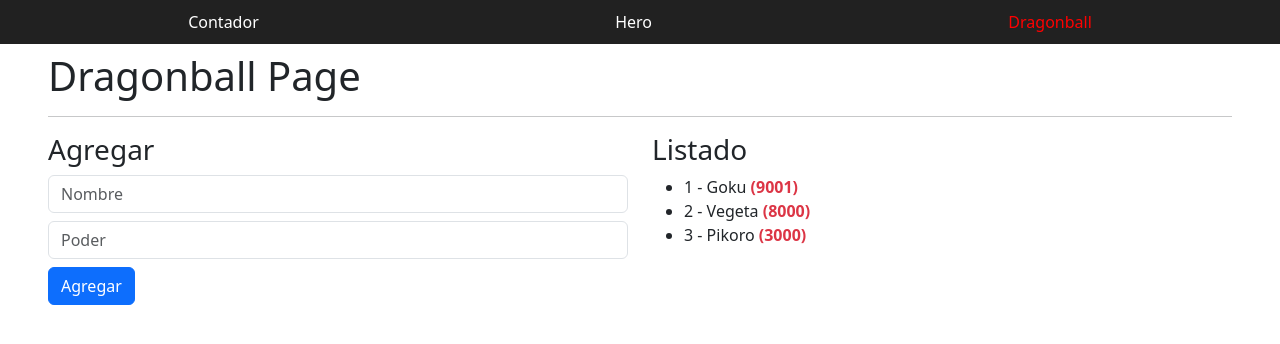
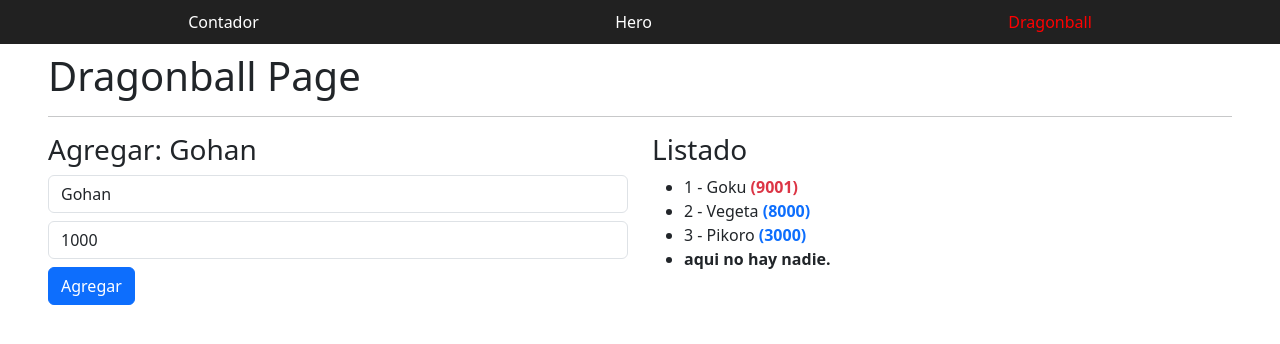
Before and after one commit to lowinbits/angular-bases, an Angular app: page /dragonball in a window 1280 px wide. Shown: the top 344 px of the page. Built offline with nearby package versions, Linux system fonts and the light colour scheme.

Commit message:
fea(draginball) Se crea logica a nivel del page 1. Se crea lista de los personajes y poderes. 2. Se crea logica del formulario. 3. Se utilizan eventos para guardar nuevos personajes a traves del formulario.

```diff
--- a/src/app/pages/dragonball/dragonball-page.component.html
+++ b/src/app/pages/dragonball/dragonball-page.component.html
@@ -3,21 +3,52 @@
 
 <section class="row">
   <div class="col-12 col-sm-6">
-    <h3>Agregar</h3>
-    <input type="text" class="form-control" placeholder="Nombre" />
-    <input type="number" class="form-control mt-2" placeholder="Poder" />
-    <button class="mt-2 btn btn-primary">Agregar</button>
+    <h3>Agregar: {{ name() }}</h3>
+    <input
+      type="text"
+      class="form-control"
+      placeholder="Nombre"
+      [value]="name()"
+      (change)="name.set(txtName.value)"
+      (input)="name.set(txtName.value)"
+      #txtName
+    />
+
+    <input
+      type="number"
+      class="form-control mt-2"
+      placeholder="Poder"
+      [value]="power()"
+      (change)="power.set(+txtPower.value)"
+      (input)="power.set(+txtPower.value)"
+      #txtPower
+    />
+    <button
+      class="mt-2 btn btn-primary"
+      (click)="addCharacter(name(), power())"
+    >
+      Agregar
+    </button>
   </div>
 
   <div class="col-12 col-sm-6">
     <h3>Listado</h3>
     <ul>
       @for (character of characters(); track character.id; let i = $index) {
+      @if(character.power > 900) {
       <li>
         <span>{{ i + 1 }} - {{ character.name }}</span>
-        <strong class="text-danger"> ({{ character.power }}) </strong>
+        <strong
+          [class.text-danger]="character.power > 9000"
+          [class.text-primary]="character.power < 9000"
+        >
+          <!-- [ngClass]="powerClasses()" -->
+          ({{ character.power }})
+        </strong>
       </li>
-      }
+      } @else {
+      <li><strong>aqui no hay nadie.</strong></li>
+      } }
     </ul>
   </div>
 </section>
--- a/src/app/pages/dragonball/dragonball-page.component.ts
+++ b/src/app/pages/dragonball/dragonball-page.component.ts
@@ -1,4 +1,5 @@
-import { Component, signal } from '@angular/core';
+import { NgClass } from '@angular/common';
+import { Component, computed, signal } from '@angular/core';
 
 interface Character {
   id: number;
@@ -8,11 +9,46 @@ interface Character {
 
 @Component({
   templateUrl: './dragonball-page.component.html',
+  /*   imports: [NgClass],
+   */
 })
 export class DragonballPageComponent {
+  name = signal('Gohan');
+  power = signal(1000);
+
   characters = signal<Character[]>([
     { id: 1, name: 'Goku', power: 9001 },
     { id: 2, name: 'Vegeta', power: 8000 },
     { id: 3, name: 'Pikoro', power: 3000 },
+    { id: 4, name: 'Yamcha', power: 500 },
   ]);
+
+  powerClasses = computed(() => {
+    return {
+      'text-danger': true,
+    };
+  });
+
+  addCharacter(name: string, power: number) {
+    if (!name || !power || power <= 0) {
+      return;
+    }
+
+    const newCharacter: Character = {
+      id: this.characters().length + 1,
+      name: name,
+      power: power,
+    };
+
+    this.characters.update((list) => [...list, newCharacter]);
+
+    console.log(name, power);
+
+    this.resetFields();
+  }
+
+  resetFields() {
+    this.name.set('');
+    this.power.set(0);
+  }
 }
```
